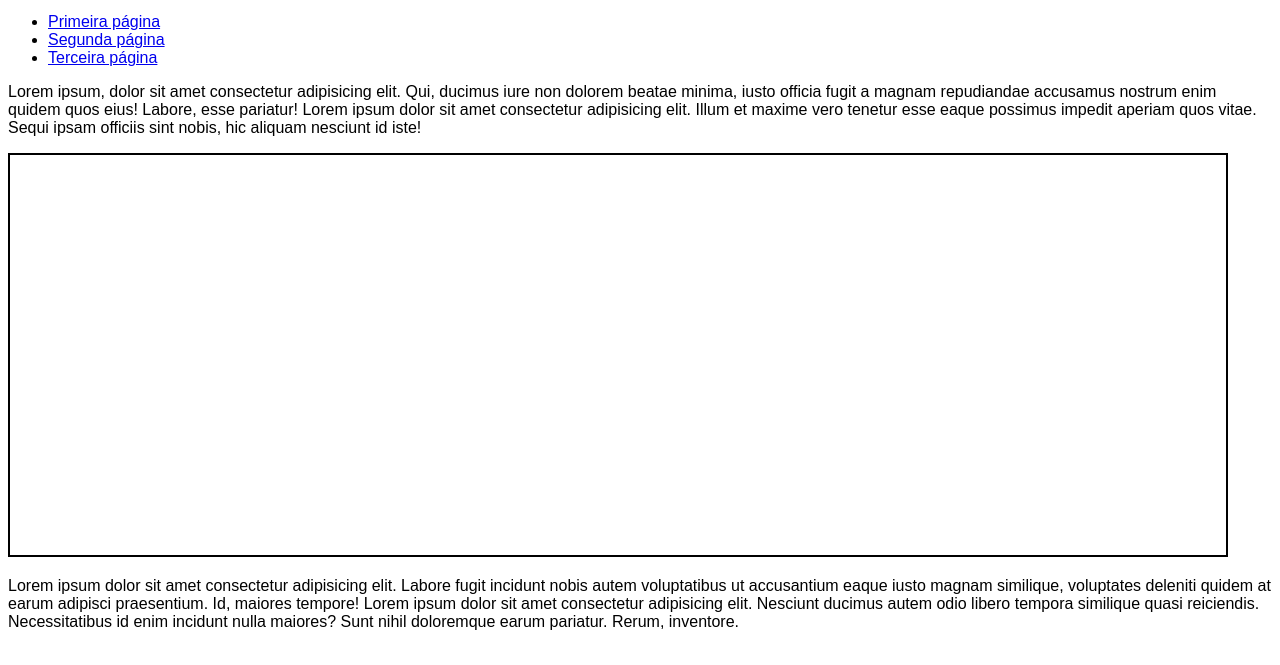
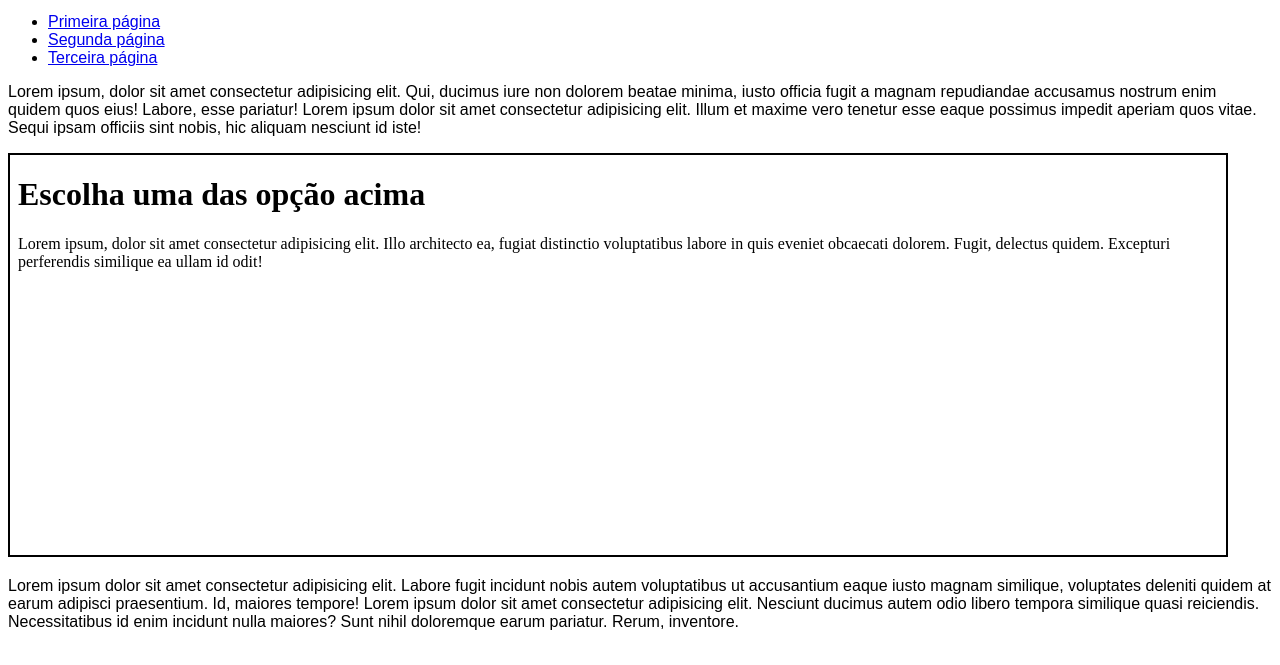
Before and after one commit to KAIOVINI36/html-css, a plain HTML site: page exercicios/ex24/iframe003.html in a window 1280 px wide. Shown: the part 119-784 px from the top of the page. Drawn offline with Linux system fonts and the light colour scheme.

Commit message:
ex iframe003

```diff
--- a/exercicios/ex24/iframe003.html
+++ b/exercicios/ex24/iframe003.html
@@ -30,7 +30,7 @@
   </ul>
   <p>Lorem ipsum, dolor sit amet consectetur adipisicing elit. Qui, ducimus iure non dolorem beatae minima, iusto officia fugit a magnam repudiandae accusamus nostrum enim quidem quos eius! Labore, esse pariatur! Lorem ipsum dolor sit amet consectetur adipisicing elit. Illum et maxime vero tenetur esse eaque possimus impedit aperiam quos vitae. Sequi ipsam officiis sint nobis, hic aliquam nesciunt id iste!</p>
 
-  <iframe src="" id="tela" name="frame">
+  <iframe id="tela" name="frame" srcdoc="<h1>Escolha uma das opção acima</h1><p>Lorem ipsum, dolor sit amet consectetur adipisicing elit. Illo architecto ea, fugiat distinctio voluptatibus labore in quis eveniet obcaecati dolorem. Fugit, delectus quidem. Excepturi perferendis similique ea ullam id odit!</p>">
     <p>Infelizmente seu navegador não é compatível com isso.</p>
   </iframe>
 
```
Also changed, not shown: exercicios/ex24/pagExtras/imagem/avatar01.png (added).
